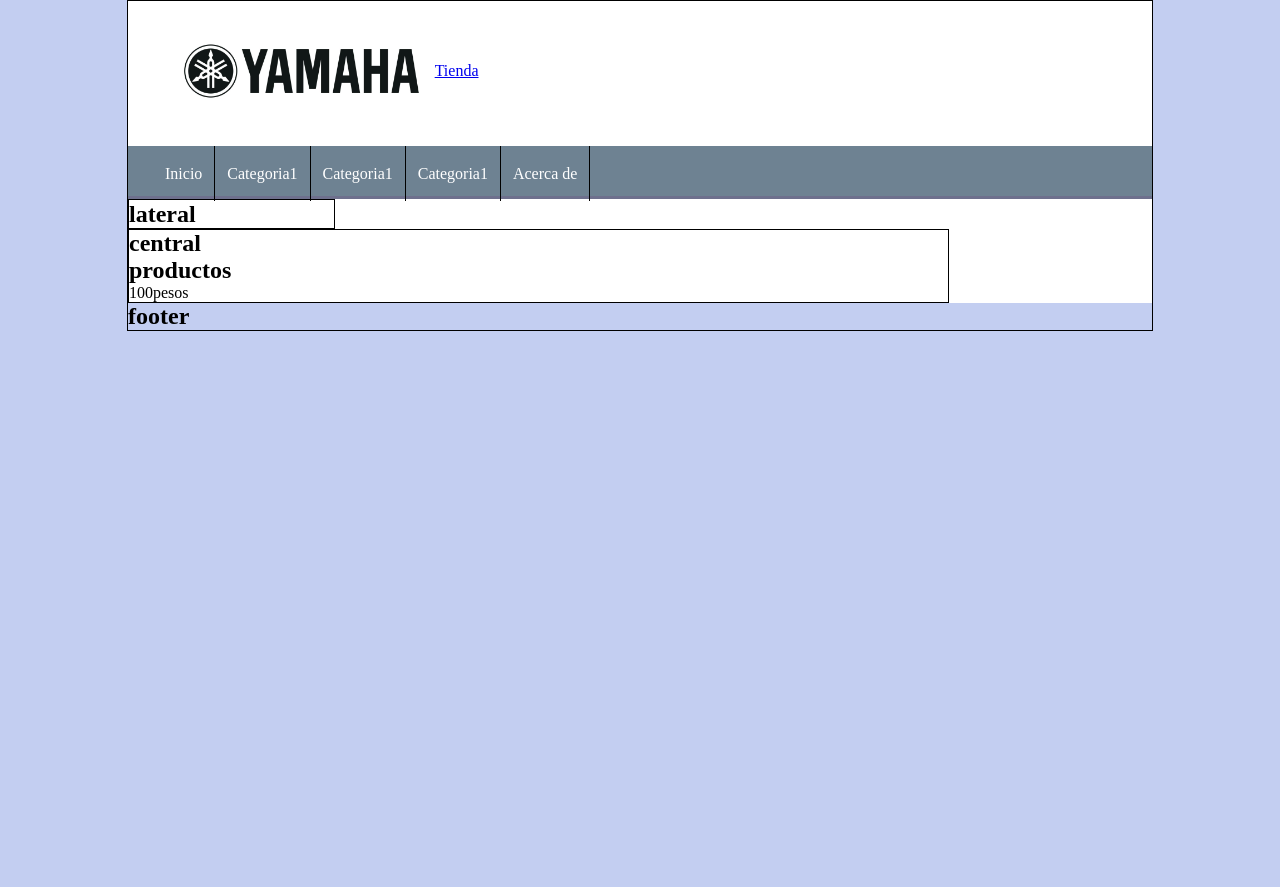
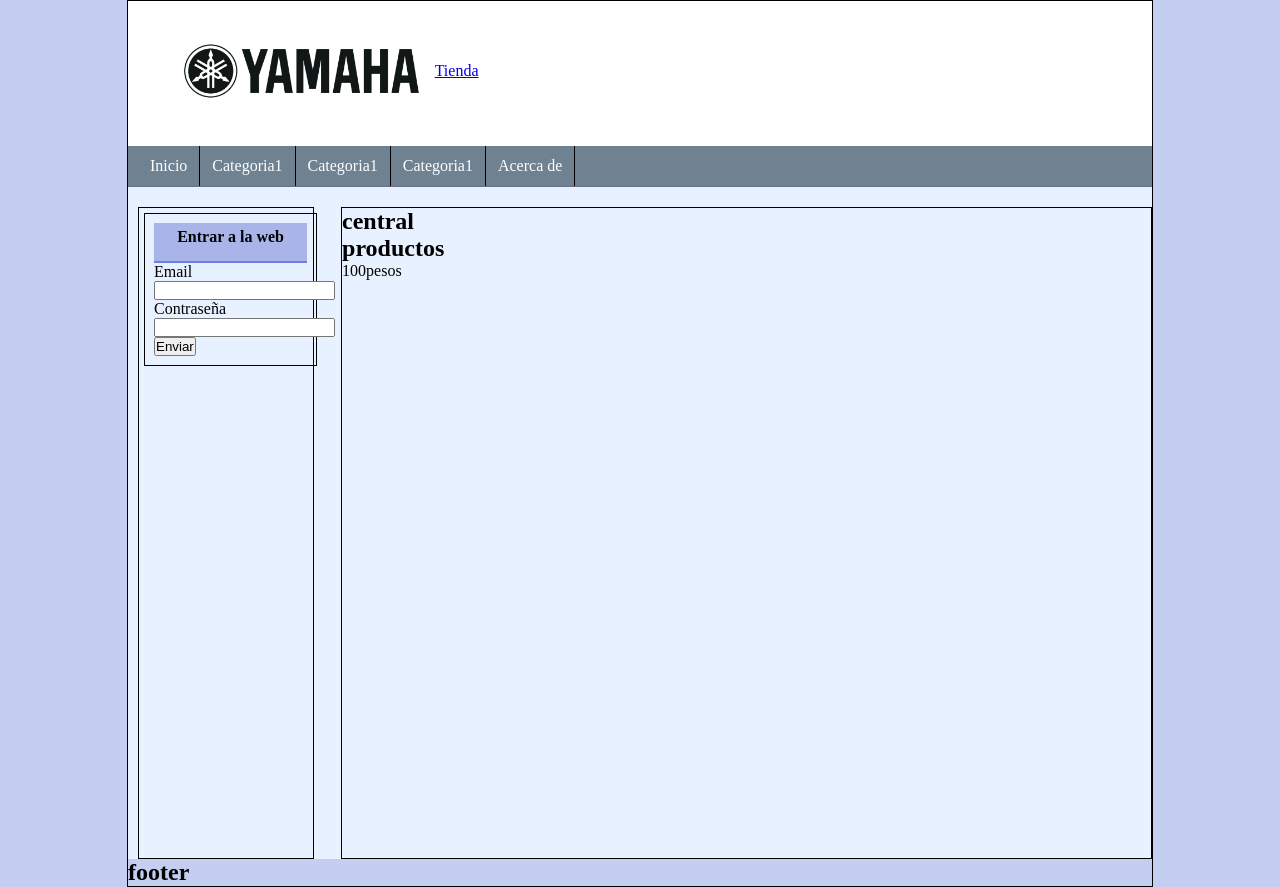
Before and after one commit to JulianBejarano14/PruebaPHP, a PHP site: page / in a window 1280 px wide. Before the commit the page ends 331 px from the top, so only its background shows below. Run offline with PHP 8.4, Linux system fonts and the light colour scheme.

Commit message:
Creacion formulario barra lateral

```diff
--- a/index.html
+++ b/index.html
@@ -39,7 +39,24 @@
 </nav>
 <div id="content">
     <aside id="lateral">
-        <h2>lateral</h2>
+        <div id="login" class="block_aside">
+            <h3>Entrar a la web</h3>
+
+            <form action="#" method="post">
+
+                <label for="email">Email</label><br>
+                <input type="email" name="email">
+
+                <label for="password">Contraseña</label><br>
+                <input type="password" name="password">
+
+                <input type="submit" value="Enviar">
+
+
+            </form>
+
+
+        </div>
     </aside>
     <div id="central">
         <h2>central</h2>
@@ -51,9 +68,9 @@
         </div>
     </div>
 </div>
-<footer id="footer">
+    <div id="footer">
     <h2>footer</h2>
-</footer>
+    </footer>
 
 </div>
 
--- a/style.css
+++ b/style.css
@@ -7,12 +7,12 @@ body {
 }
 
 #container {
-  width: 80%;
+  width:80%;
   margin: 0px auto;
   border: 1px solid black;
 }
 #header {
-  height: 145px;
+  height:145px;
   background-color: rgb(255, 255, 255);
   color: white;
   text-align: center;
@@ -30,43 +30,72 @@ body {
 #menu {
     background-color: rgb(110, 130, 146);
     color: white;
-    height: 50px;
-    border-bottom: 3px solid rgb(110, 112, 141);
+    height:40px;
+    border-bottom: 1px solid rgb(110, 112, 141);
 }
 
 #menu ul{
     list-style: none;
     text-decoration: none;
     margin: 0px auto;
-    margin-left: 25px;
+    margin-left: 10px;
 }
 #menu ul li{
-    line-height: 55px;
+    line-height:40px;
     float: left;
     border-right: 1px solid rgb(0, 0, 0);
 }
 #menu a{
     display: block;
-    color: white;
+    color: rgb(255, 255, 255);
     text-decoration: none;
-    padding-left: 12px;
-    padding-right: 12px;
+    padding-left:12px;
+    padding-right:12px;
 }
 #menu a:hover{
     background: rgb(43, 43, 43);
 }
 #content {
   margin: 0px auto;
-  background: white;
+  background: rgb(232, 241, 255);
+  overflow: hidden;
 }
 
 /*barra lateral*/
 #lateral {
-    width: 20%;
+    width:17%;
+    min-height:650px;
+    border: 1px solid black;
+    margin-top: 20px;
+    margin-left: 10px;
+    float:left;
+}
+
+#lateral .block_aside{
+    display: block;
+    width: 88%;
+    margin: 5px;
+    padding: 9px;
     border: 1px solid black;
 }
 
+#lateral h3{
+    display: block;
+    color: black;
+    width: 100%;
+    text-align: center;
+    padding-top: 5px;
+    padding-bottom: 15px;
+    font-size: 16px;
+    font-weight: bold;
+    background: rgb(169, 181, 233);
+    border-bottom: 2px solid rgb(111, 127, 221);
+}
+
 #central {
-    width: 80%;
+    width: 79%;
+    min-height:650px;
+    float: right;
     border: 1px solid black;
+    margin-top:20px;
 }
```
